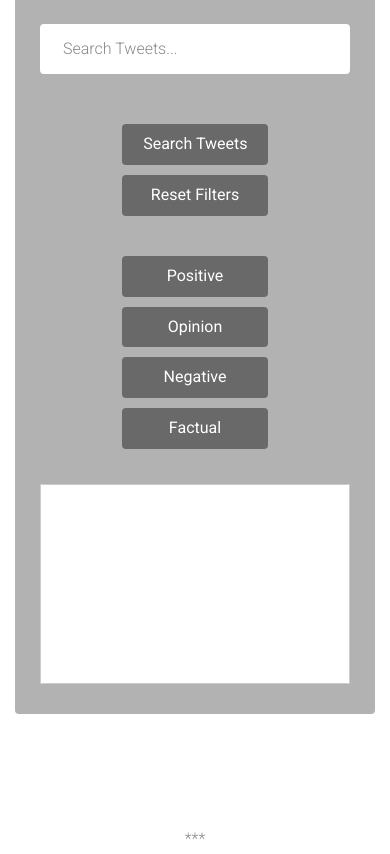
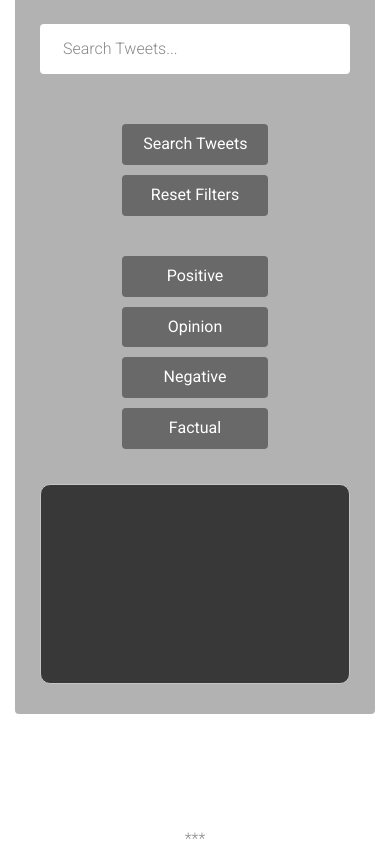
Before and after one commit to danieljtrujillo/UbiTwittous, a Python web app: template templates/index.html in a window 390 px wide. Shown: the part 381-1235 px from the top of the page. Run offline with Jinja, Linux system fonts and the light colour scheme; the template is opened without the code that fills it, so the values that code supplies are empty; some libraries are stand-ins or nearby versions.

Commit message:
stylized some stuff

```diff
--- a/static/css/style.css
+++ b/static/css/style.css
@@ -161,6 +161,10 @@ img { max-width: 100%; }
 	margin-top: 25px;
 }
 
+/***** .search_result_canvas {
+	opacity: 0.75;
+}
+*****/
 
 /***** Media queries *****/
 
@@ -176,13 +180,15 @@ img { max-width: 100%; }
 
 @media (max-width: 415px) {
 
-	h1, h2 { font-size: 32px; }
+	h1, h2 { font-size: 16px; }
 
 }
 
 #search_result{
+	opacity: 0.75;
         font-weight: bold;
 	text-align: left;
-    background-color: white;
-
+        background-color: #101010;
+        border-radius: 10px;
+        margin: 0 100 0 100;
 }
```
